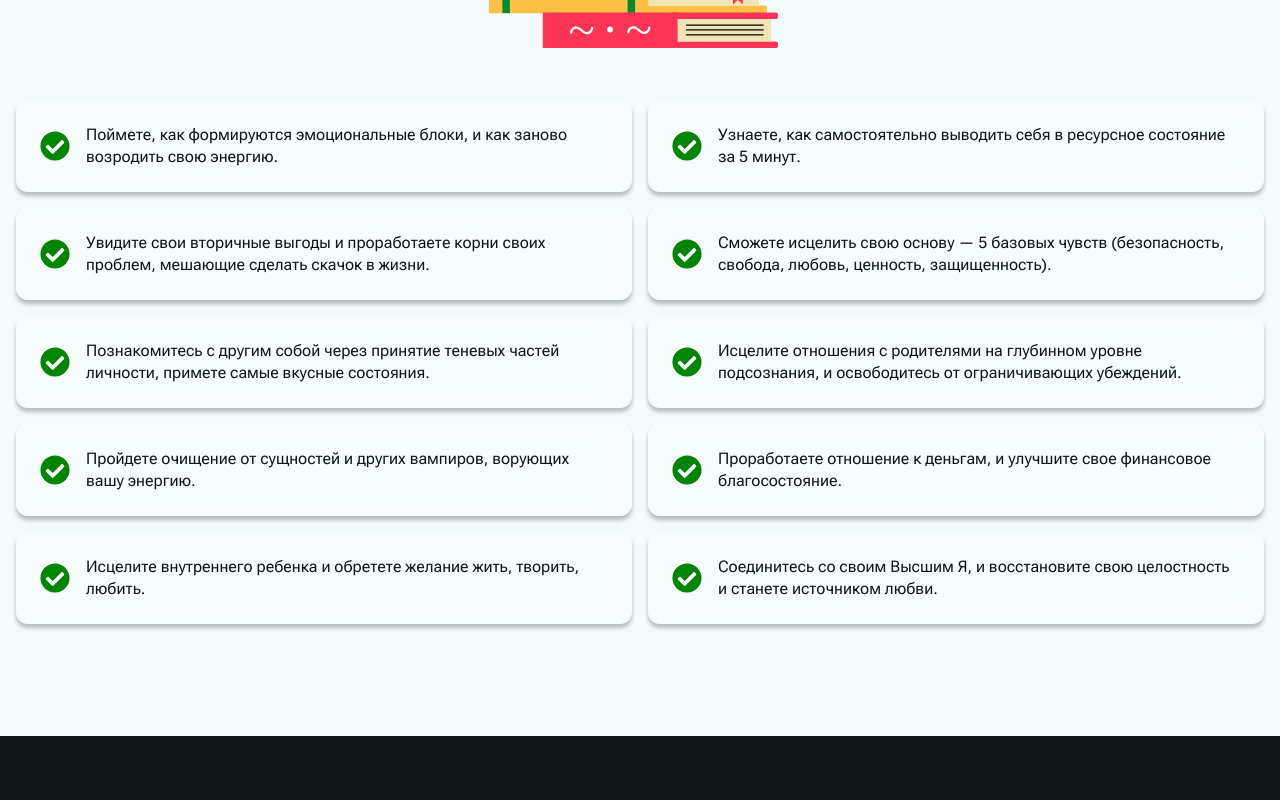
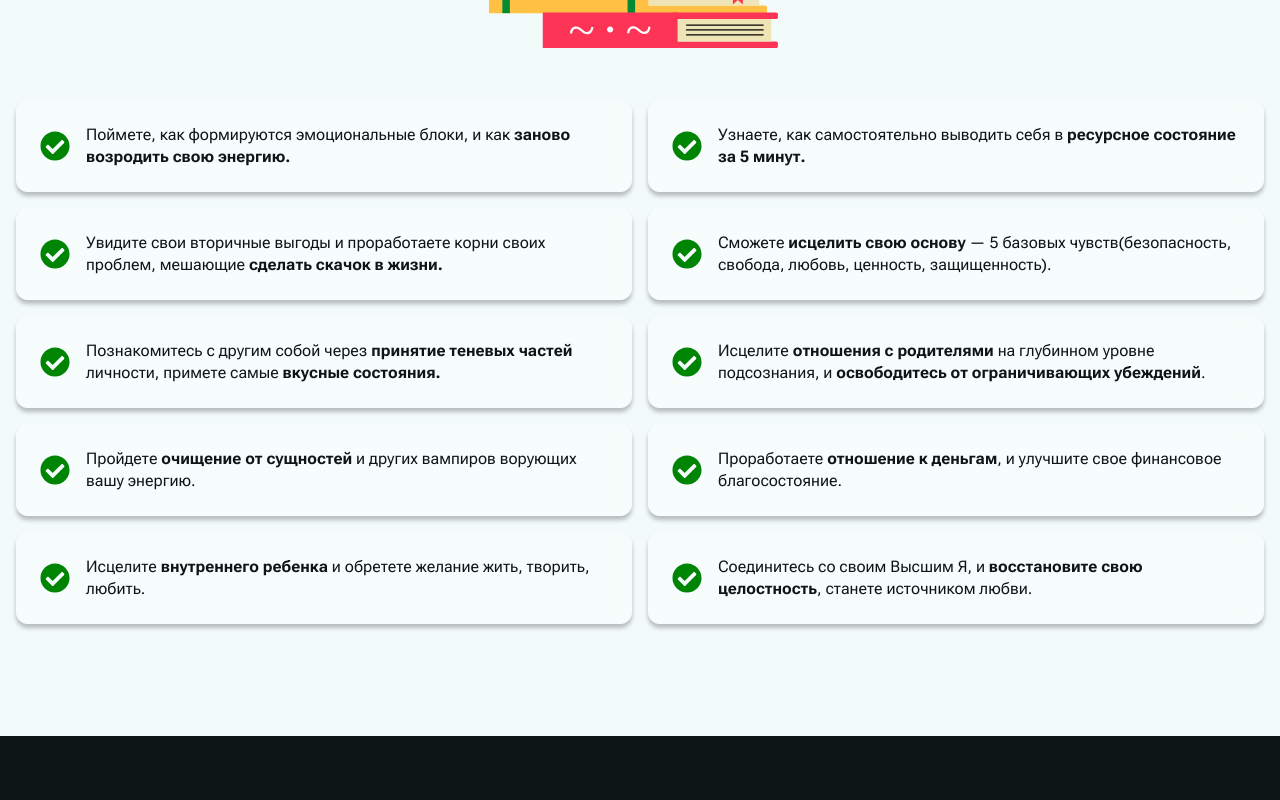
Before and after one commit to kimanna10/marzhanjunusbek, a Next.js app: page / in a window 1280 px wide. Shown: the part 4960-5760 px from the top of the page. Built offline with nearby package versions, Linux system fonts and the light colour scheme; a web font is replaced by a local one.

Commit message:
changed price, highlighted benefits, deleted address, time

```diff
--- a/src/components/sections/BenefitsSection.js
+++ b/src/components/sections/BenefitsSection.js
@@ -1,29 +1,52 @@
 import Highlight from "@/components/layouts/Highlight";
 import Section from "@/components/layouts/Section";
 import SectionHeader from "@/components/layouts/SectionHeader";
-// import LottieAnimation from "@/components/ui/LottieAnimation";
 import { FaCheckCircle } from "react-icons/fa";
 
-// import dynamic from "next/dynamic";
-
-// // const LottieAnimation = dynamic(
-// //   () => import("@/components/ui/LottieAnimation"),
-// //   {
-// //     ssr: false,
-// //   }
-// // );
-
 const benefits = [
-  "Поймете, как формируются эмоциональные блоки, и как заново возродить свою энергию.",
-  "Узнаете, как самостоятельно выводить себя в ресурсное состояние за 5 минут.",
-  "Увидите свои вторичные выгоды и проработаете корни своих проблем, мешающие сделать скачок в жизни.",
-  "Сможете исцелить свою основу — 5 базовых чувств (безопасность, свобода, любовь, ценность, защищенность).",
-  "Познакомитесь с другим собой через принятие теневых частей личности, примете самые вкусные состояния.",
-  "Исцелите отношения с родителями на глубинном уровне подсознания, и освободитесь от ограничивающих убеждений.",
-  "Пройдете очищение от сущностей и других вампиров, ворующих вашу энергию.",
-  "Проработаете отношение к деньгам, и улучшите свое финансовое благосостояние.",
-  "Исцелите внутреннего ребенка и обретете желание жить, творить, любить.",
-  "Соединитесь со своим Высшим Я, и восстановите свою целостность и станете источником любви.",
+  <>
+    Поймете, как формируются эмоциональные блоки, и как{" "}
+    <span className="font-bold">заново возродить свою энергию.</span>
+  </>,
+  <>
+    Узнаете, как самостоятельно выводить себя в{" "}
+    <span className="font-bold">ресурсное состояние за 5 минут.</span>
+  </>,
+  <>
+    Увидите свои вторичные выгоды и проработаете корни своих проблем, мешающие{" "}
+    <span className="font-bold">сделать скачок в жизни.</span>
+  </>,
+  <>
+    Сможете <span className="font-bold">исцелить свою основу</span> — 5 базовых
+    чувств(безопасность, свобода, любовь, ценность, защищенность).
+  </>,
+  <>
+    Познакомитесь с другим собой через{" "}
+    <span className="font-bold">принятие теневых частей</span> личности, примете
+    самые <span className="font-bold">вкусные состояния.</span>
+  </>,
+  <>
+    Исцелите <span className="font-bold">отношения с родителями</span> на
+    глубинном уровне подсознания, и{" "}
+    <span className="font-bold">освободитесь от ограничивающих убеждений</span>.
+  </>,
+  <>
+    Пройдете <span className="font-bold">очищение от сущностей</span> и других
+    вампиров ворующих вашу энергию.
+  </>,
+  <>
+    Проработаете <span className="font-bold">отношение к деньгам</span>, и
+    улучшите свое финансовое благосостояние.
+  </>,
+  <>
+    Исцелите <span className="font-bold">внутреннего ребенка</span> и обретете
+    желание жить, творить, любить.
+  </>,
+  <>
+    Соединитесь со своим Высшим Я, и{" "}
+    <span className="font-bold">восстановите свою целостность</span>, станете
+    источником любви.
+  </>,
 ];
 
 export default function BenefitsSection() {
--- a/src/components/sections/ContactSection.js
+++ b/src/components/sections/ContactSection.js
@@ -5,7 +5,7 @@ import Section from "@/components/layouts/Section";
 import SectionHeader from "@/components/layouts/SectionHeader";
 import LottieAnimation from "@/components/ui/LottieAnimation";
 import Link from "next/link";
-import { IoCall, IoLocationSharp, IoMail } from "react-icons/io5";
+import { IoCall, IoMail } from "react-icons/io5";
 
 export default function ContactSection() {
   return (
@@ -22,10 +22,6 @@ export default function ContactSection() {
 
       {/* Контактная информация */}
       <div className="flex flex-col items-center justify-center space-y-4">
-        <div className="flex items-center gap-5">
-          <IoLocationSharp size={26} />
-          <p className="text-lg">ул. Нурлы Жол 16, Алматы</p>
-        </div>
         <div className="flex items-center gap-5">
           <IoMail size={26} />
 
--- a/src/components/sections/PriceSection.js
+++ b/src/components/sections/PriceSection.js
@@ -18,8 +18,8 @@ const priceItems = [
       "Доступ к онлайн материалам полгода со дня старта курса",
       "Сертификат об окончании терапевтического курса",
     ],
-    oldPrice: "380 000",
-    newPrice: "225 000",
+    oldPrice: "280 000",
+    newPrice: "195 000",
     type: "base",
   },
   {
@@ -40,7 +40,7 @@ const priceItems = [
       "Сертификат об окончании терапевтического курса",
     ],
     oldPrice: "380 000",
-    newPrice: "325 000",
+    newPrice: "295 000",
     type: "pro",
   },
   {
@@ -61,8 +61,8 @@ const priceItems = [
       "Доступ к онлайн материалам 1 год со дня старта курса",
       "Сертификат об окончании курса со званием «Мастер Проработок» государсвенного образца о повышении квалификации",
     ],
-    oldPrice: "550 000",
-    newPrice: "575 000",
+    oldPrice: "680 000",
+    newPrice: "495 000",
     type: "expert",
   },
 ];
--- a/src/components/sections/ProgramSection.js
+++ b/src/components/sections/ProgramSection.js
@@ -5,7 +5,7 @@ import Section from "@/components/layouts/Section";
 import SectionHeader from "@/components/layouts/SectionHeader";
 import LottieAnimation from "@/components/ui/LottieAnimation";
 // import dynamic from "next/dynamic";
-import { IoCalendar, IoLocationSharp, IoTimeSharp } from "react-icons/io5";
+import { IoCalendar, IoLocationSharp } from "react-icons/io5";
 
 // const LottieAnimation = dynamic(
 //   () => import("@/components/ui/LottieAnimation"),
@@ -72,12 +72,6 @@ export default function ProgramSection() {
               Старт: <span className="font-bold">7 сентрября</span>
             </p>
           </div>
-          <div className="flex items-center gap-5">
-            <IoTimeSharp size={26} />
-            <p className="text-lg">
-              Время: <span className="font-bold">10:00 – 18:00</span>
-            </p>
-          </div>
 
           <div className="flex items-center gap-5">
             <IoLocationSharp size={26} />
```
